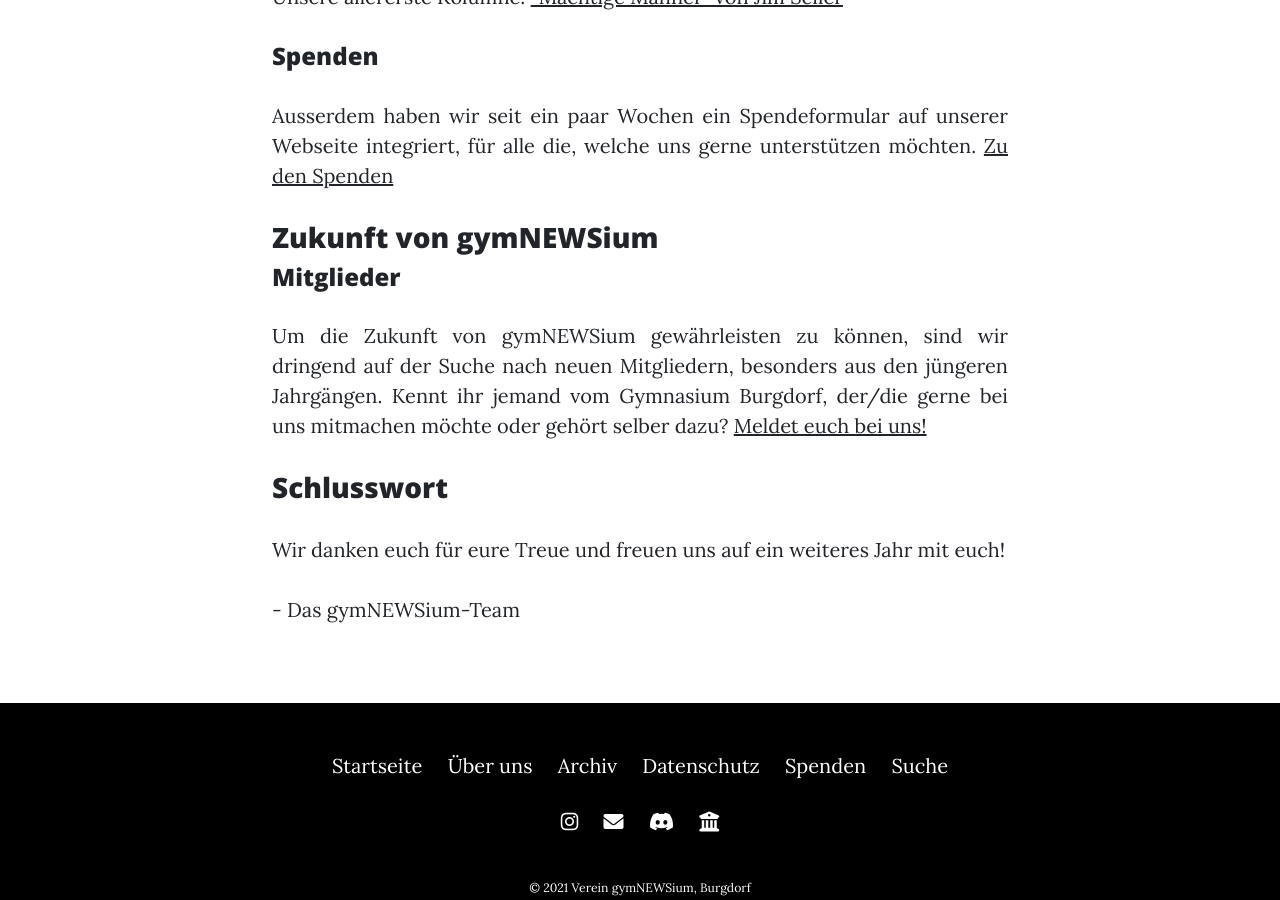
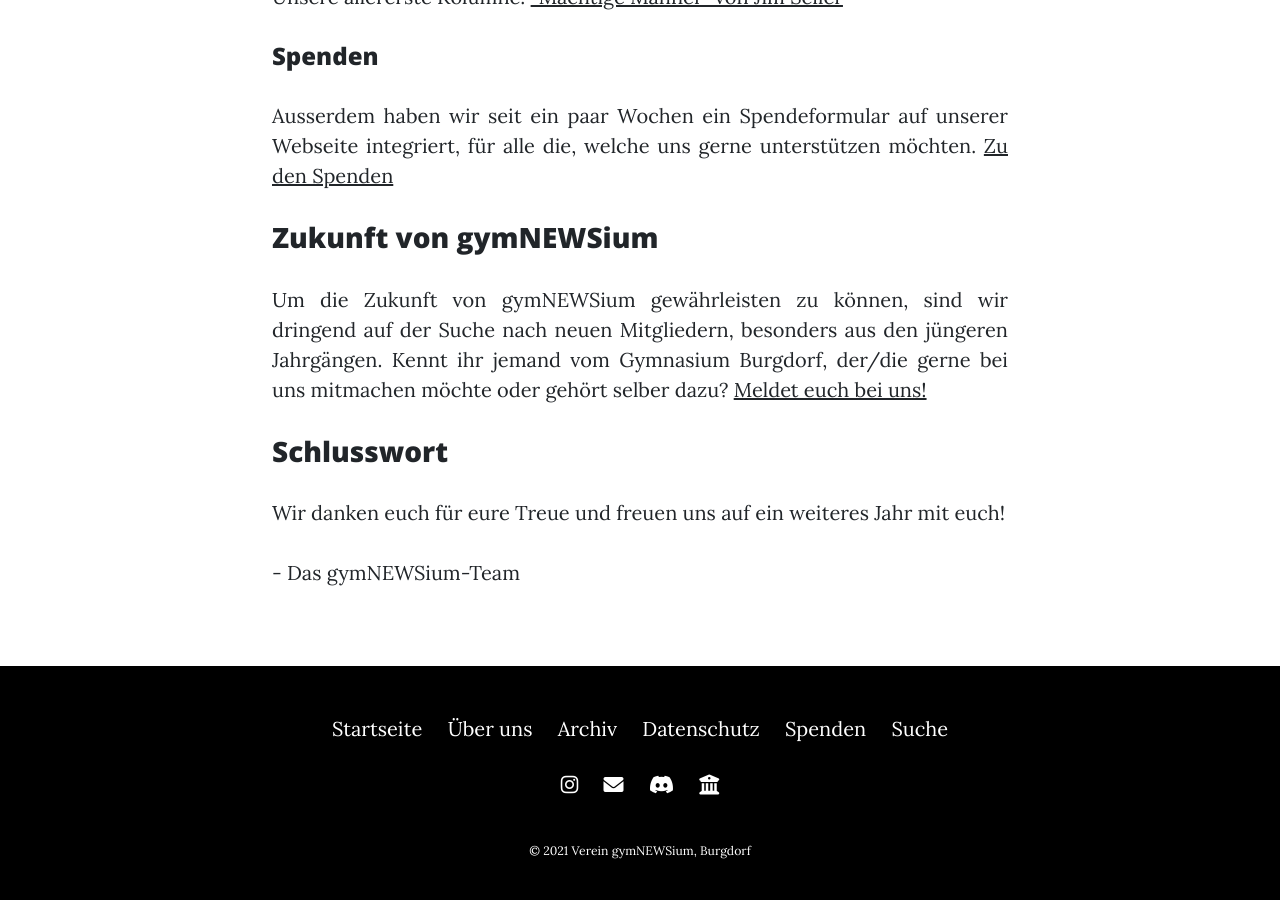
Before and after one commit to gymnewsium/gymnewsium.github.io, a Jekyll site: the page built from _posts/2022-05/2022-05-28-gymnewsium-wird-1.md, in a window 1280 px wide and 900 px high, scrolled down 1570 px. Built offline with Jekyll 4.4.1, drawn with Linux system fonts in a browser that asks for light colours.

Commit message:
Removed unused title

```diff
--- a/_posts/2022-05/2022-05-28-gymnewsium-wird-1.md
+++ b/_posts/2022-05/2022-05-28-gymnewsium-wird-1.md
@@ -35,8 +35,6 @@ Ausserdem haben wir seit ein paar Wochen ein Spendeformular auf unserer Webseite
 
 ### Zukunft von gymNEWSium
 
-#### Mitglieder
-
 Um die Zukunft von gymNEWSium gewährleisten zu können, sind wir dringend auf der Suche nach neuen Mitgliedern, besonders aus den jüngeren Jahrgängen. Kennt ihr jemand vom Gymnasium Burgdorf, der/die gerne bei uns mitmachen möchte oder gehört selber dazu? [Meldet euch bei uns!](https://go.gymnewsium.ch/email)
 
 ### Schlusswort
```
